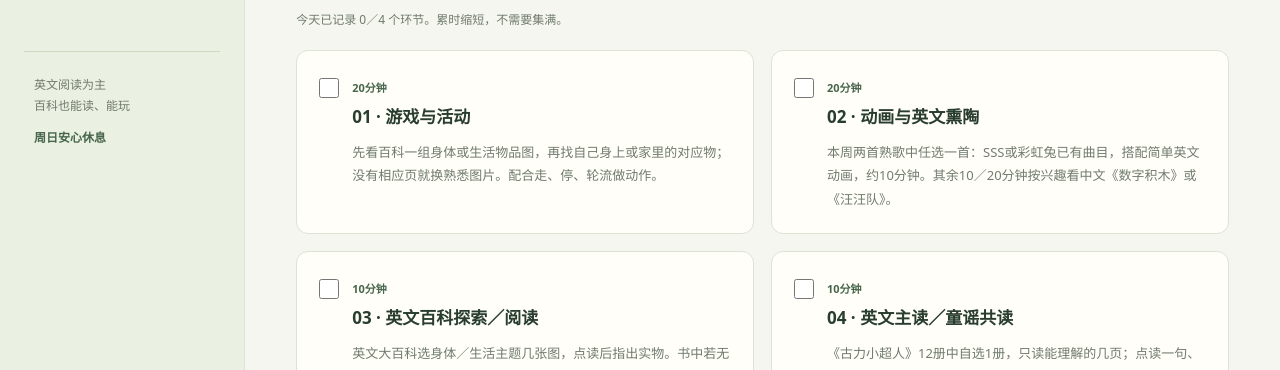
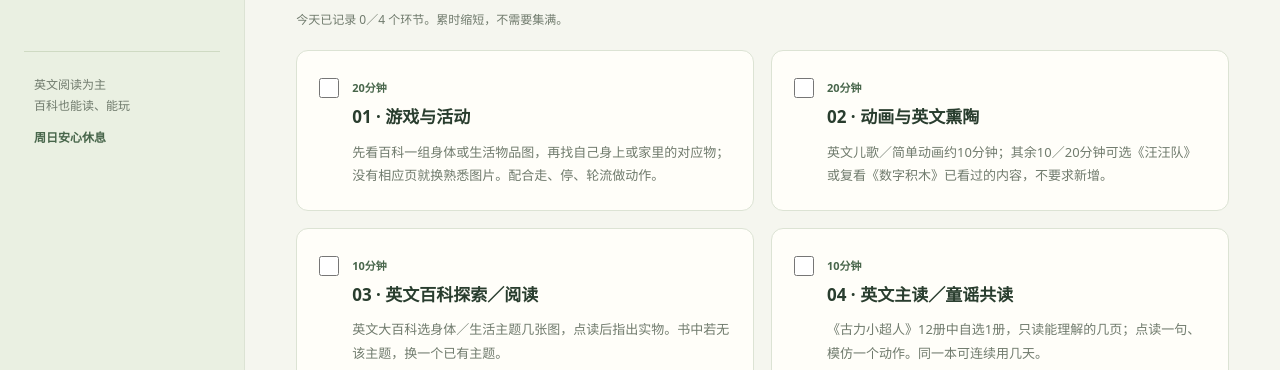
Before and after one commit to qingyu24/web, a plain HTML site: page public/english-garden/index.html in a window 1280 px wide. Shown: the part 430-800 px from the top of the page. Drawn offline with Linux system fonts and the light colour scheme.

Commit message:
Schedule Numberblocks on Monday Wednesday Saturday and update stable subscribed calendar

```diff
--- a/public/english-garden/plan.json
+++ b/public/english-garden/plan.json
@@ -1,10 +1,10 @@
 [
   {
     "day": "周一",
-    "title": "小兔子与自然",
+    "title": "小兔子与1—3积木",
     "rest": false,
-    "song": "本周两首熟歌中任选一首：SSS或彩虹兔已有曲目，搭配简单英文动画，约10分钟。其余10／20分钟按兴趣看中文《数字积木》或《汪汪队》。",
-    "game": "用英文大百科的动物图做线索，找玩具或模仿动作；再自由走跳、搭积木。只穿插5—10分钟英语，其余自由玩。",
+    "song": "英文儿歌／简单动画约10分钟；中文《数字积木》选介绍1—3的内容看1集，放在其余10／20分钟动画时段内，剩余可看熟悉内容。",
+    "game": "《数字积木》看后用1—3块积木搭小火车，一边拿一边数，给每节车厢放一个玩偶。再用英文百科动物图找玩具、模仿动作；全部包含在游戏20／30分钟内，英文只穿插5—10分钟。",
     "pen": "英文大百科选动物或自然相关的几张图。先指图理解，再听英文音频；与游戏使用同一主题，读图时间单独计。",
     "book": "《I Am a Bunny》选2—4页，找小兔子和自然画面。英文点读一句，大人指图或拿玩偶演一下，喜欢就重复。",
     "phrase": "Look! / A rabbit! / Your turn."
@@ -13,7 +13,7 @@
     "day": "周二",
     "title": "古力动作日",
     "rest": false,
-    "song": "本周两首熟歌中任选一首：SSS或彩虹兔已有曲目，搭配简单英文动画，约10分钟。其余10／20分钟按兴趣看中文《数字积木》或《汪汪队》。",
+    "song": "英文儿歌／简单动画约10分钟；其余10／20分钟可选《汪汪队》或复看《数字积木》已看过的内容，不要求新增。",
     "game": "先看百科一组身体或生活物品图，再找自己身上或家里的对应物；没有相应页就换熟悉图片。配合走、停、轮流做动作。",
     "pen": "英文大百科选身体／生活主题几张图，点读后指出实物。书中若无该主题，换一个已有主题。",
     "book": "《古力小超人》12册中自选1册，只读能理解的几页；点读一句、模仿一个动作。同一本可连续用几天。",
@@ -21,10 +21,10 @@
   },
   {
     "day": "周三",
-    "title": "唱童谣玩节奏",
+    "title": "童谣与1—5积木",
     "rest": false,
-    "song": "本周两首熟歌中任选一首：SSS或彩虹兔已有曲目，搭配简单英文动画，约10分钟。其余10／20分钟按兴趣看中文《数字积木》或《汪汪队》。",
-    "game": "彩虹兔或SSS熟歌配拍手、踏步、停住；把玩偶排队轮流唱。歌曲音频与游戏重叠时只计游戏时长。",
+    "song": "英文儿歌／简单动画约10分钟；中文《数字积木》选介绍1—5中能理解的内容看1集，放在其余10／20分钟动画时段内。",
+    "game": "《数字积木》看后拿1—5块积木搭塔、比高矮；难时只玩1—3块，不考加减法。再配彩虹兔或SSS熟歌拍手、停住，全部包含在游戏20／30分钟内。",
     "pen": "百科选一组熟悉图片，点读、指图。中文只在需要时帮助理解；不要求每个词都会说。",
     "book": "彩虹兔欢唱童谣第一季／辑选本周熟歌，翻对应书页、听英文、做动作。和SSS轮换，不必双份完成。",
     "phrase": "Clap your hands. / Again?"
@@ -33,7 +33,7 @@
     "day": "周四",
     "title": "英文百科探索",
     "rest": false,
-    "song": "本周两首熟歌中任选一首：SSS或彩虹兔已有曲目，搭配简单英文动画，约10分钟。其余10／20分钟按兴趣看中文《数字积木》或《汪汪队》。",
+    "song": "英文儿歌／简单动画约10分钟；其余10／20分钟自由选熟悉中文动画。《数字积木》想看可复习，不追集数。",
     "game": "百科寻宝：大人描述或指一张图，宝宝找实物、玩具或另一张图。允许中文提示，不做单词测验。",
     "pen": "英文大百科几张图做细看，找相同／不同或模仿。后面的主读仍可用同一套百科，但换成英文共读玩法，时间不重复累计。",
     "book": "英文大百科也作为主读：选一个感兴趣的小主题，读几张图和简短配音；愿意时再翻《I Am a Bunny》旧页，不增加总时长。",
@@ -43,7 +43,7 @@
     "day": "周五",
     "title": "古力救援小剧场",
     "rest": false,
-    "song": "本周两首熟歌中任选一首：SSS或彩虹兔已有曲目，搭配简单英文动画，约10分钟。其余10／20分钟按兴趣看中文《数字积木》或《汪汪队》。",
+    "song": "英文儿歌／简单动画约10分钟；其余10／20分钟可选《汪汪队》配救援游戏，或复看熟悉的《数字积木》。",
     "game": "玩偶被积木挡住，玩具车来救援。用百科交通工具图片做出发提示，再自由搭建救援路线。",
     "pen": "百科选交通工具或宝宝喜欢的已有主题，听英文、找玩具。没有对应页就用动物等熟悉图片。",
     "book": "《古力小超人》复读本周喜欢的一册。让玩偶也参与，宝宝可用中文、手势或英文回应。",
@@ -51,10 +51,10 @@
   },
   {
     "day": "周六",
-    "title": "自由选书与复习",
+    "title": "积木复习与自由选书",
     "rest": false,
-    "song": "本周两首熟歌中任选一首：SSS或彩虹兔已有曲目，搭配简单英文动画，约10分钟。其余10／20分钟按兴趣看中文《数字积木》或《汪汪队》。",
-    "game": "宝宝在两个熟悉游戏中任选一个：动物回家、百科找图、积木火车或玩偶救援。重玩，不额外加新任务。",
+    "song": "英文儿歌／简单动画约10分钟；中文《数字积木》复看本周喜欢的1集，放在其余10／20分钟动画时段内，不要求新进度。",
+    "game": "复习《数字积木》：宝宝选1—5块积木搭喜欢的东西，给玩偶分积木、搭车；不考数字认读。剩余游戏时间可选百科找图、动物回家或玩偶救援，包含在20／30分钟内。",
     "pen": "回看本周最喜欢的一组百科图片；宝宝挑图，大人陪点读。没兴趣就换熟悉英文绘本，不加时。",
     "book": "从《I Am a Bunny》《古力小超人》或《小怪兽嘎吱》中自选一本。后者名称与版本待核对，按实际英文内容或图片玩。",
     "phrase": "Your turn. / Again? / All done."
```
Also changed, not shown: public/english-garden/calendar.html (+1 -1 lines), public/english-garden/library.html (+1 -1 lines), 1 other file.
